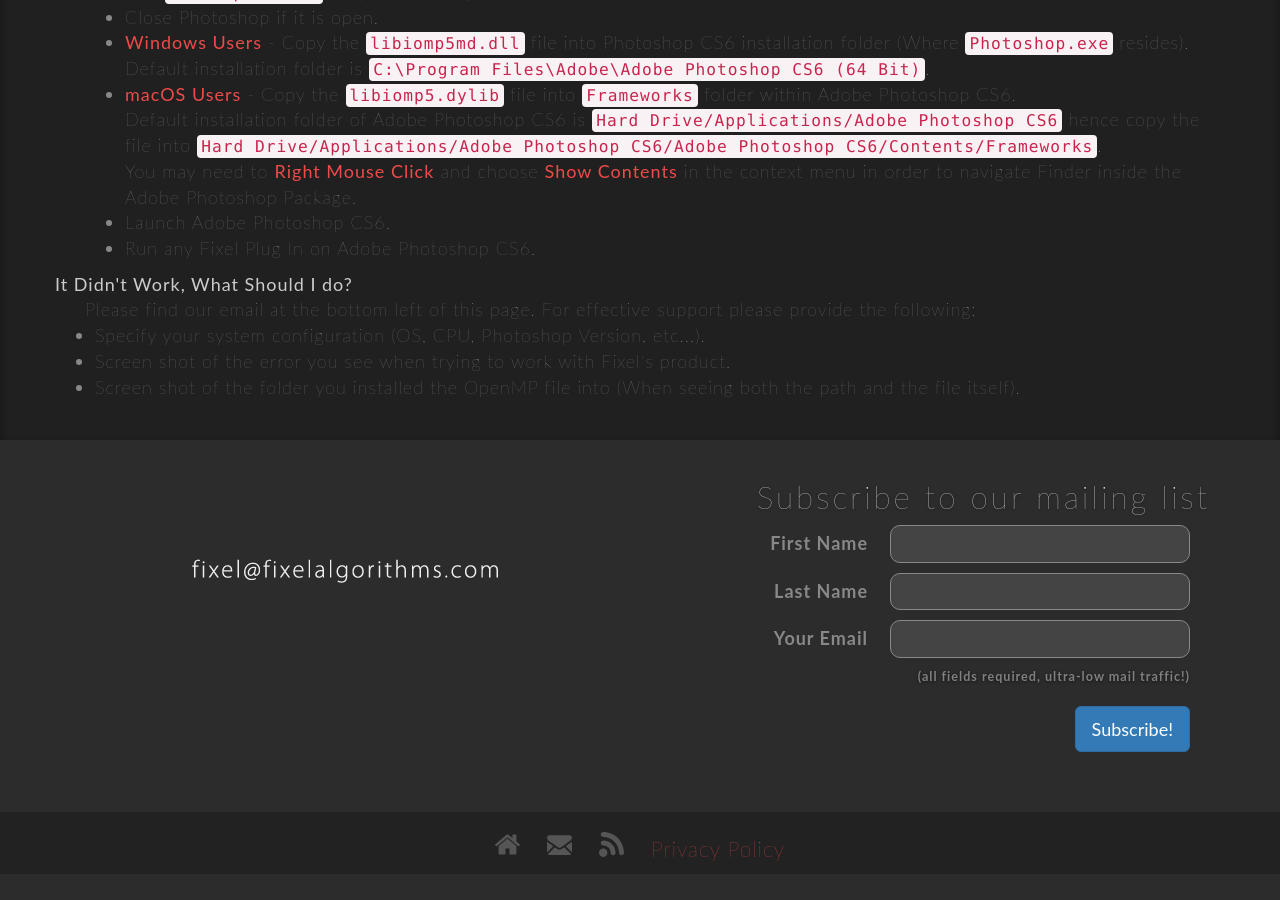
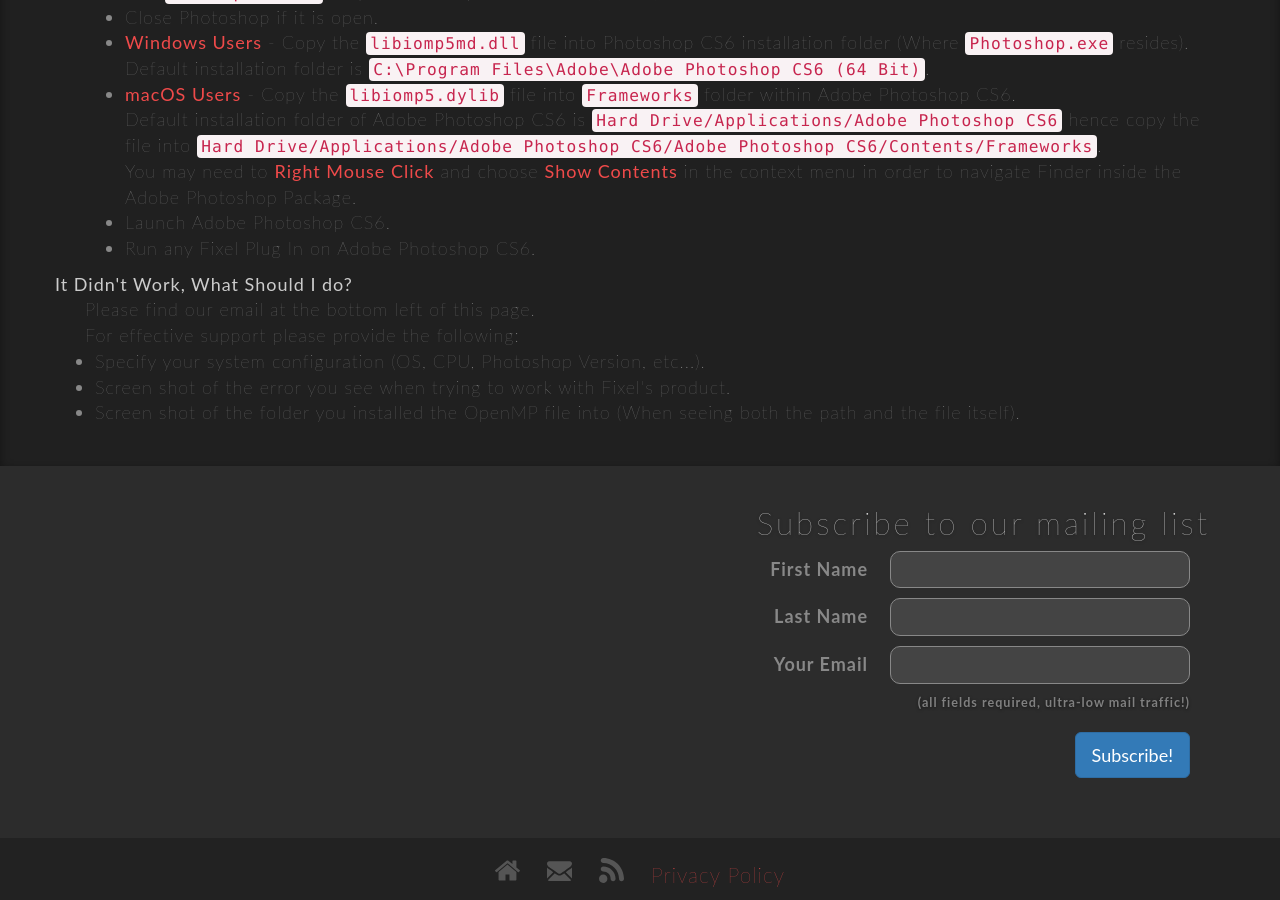
Before and after one commit to FixelAlgorithmsTeam/fixel, a Jekyll site: the page built from support/fixel-openmp-support.html, in a window 1280 px wide and 900 px high, scrolled down 956 px. Built offline with Jekyll 4.4.1, drawn with Linux system fonts in a browser that asks for light colours; nearby versions of some CDN libraries; comment, search, counter and statistics services are not loaded; before the commit the page ends 1830 px from its top, so only the background shows below that.

Commit message:
New 	- 	Added OpenMP support page. Fixed 	- 	B Known Issues 	-	C To Do 	- 	D Remarks 	- 	E

```diff
--- a/support/fixel-openmp-support.html
+++ b/support/fixel-openmp-support.html
@@ -62,7 +62,8 @@
 					</div>
 					<div class="def">
 						<dt>It Didn't Work, What Should I do?</dt>
-						<dd>Please find our email at the bottom left of this page. For effective support please provide the following:</dd>
+						<dd>Please find our email at the bottom left of this page.<br>
+							For effective support please provide the following:</dd>
 						<ul>
 							<li>Specify your system configuration (OS, CPU, Photoshop Version, etc...).</li>
 							<li>Screen shot of the error you see when trying to work with Fixel's product.</li>
@@ -78,7 +79,7 @@
 <section>
 	<div class="container margin-bottom-60">
 		<div class="row">
-			<div class="col-sm-6 support" id="contact-us">
+			<div class="col-sm-6 faq" id="contact-us">
 			</div>
 			<div class="col-sm-6 faq" style="padding-left:20px">
 				{% include mailchimp.html %}
```
